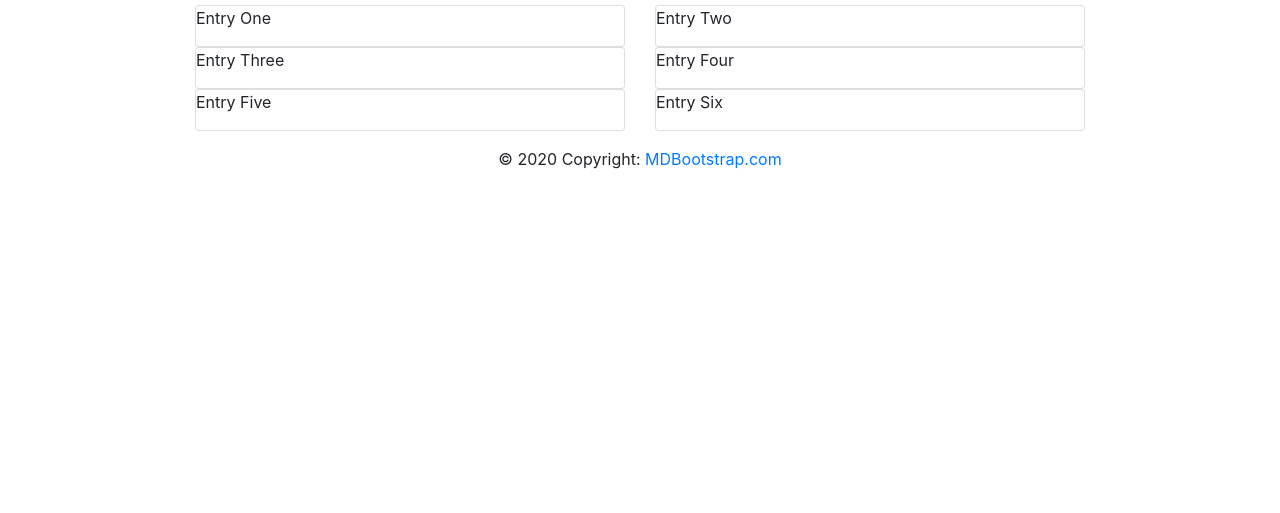
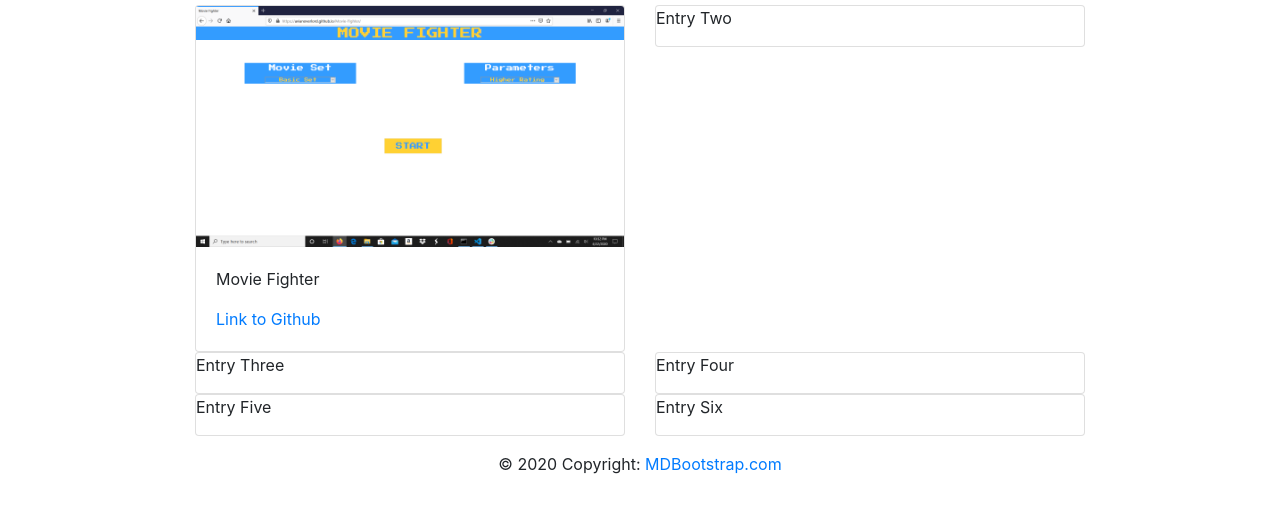
Before and after one commit to AvianOverlord/homework02, a plain HTML site: page portfolio.html in a window 1280 px wide. Shown: the part 107-620 px from the top of the page. Drawn offline with nearby package versions, Linux system fonts and the light colour scheme.

Commit message:
Added movie fighter

```diff
--- a/portfolio.html
+++ b/portfolio.html
@@ -34,7 +34,11 @@
           <div class="row">
             <div class="col-sm-6">
               <div class="card">
-                <p>Entry One</p>
+                <img class="card-img-top" src="Assets/Images/movieFighter.png" alt="Movie Fighter title screen">
+                <div class="card-body">
+                  <p class="card-text">Movie Fighter</p>
+                  <a href="https://github.com/AvianOverlord/Movie-Fighter">Link to Github</a>
+                </div>
               </div>
             </div>
             <div class="col-sm-6">
```
Also changed, not shown: Assets/Images/movieFighter.png (added).
